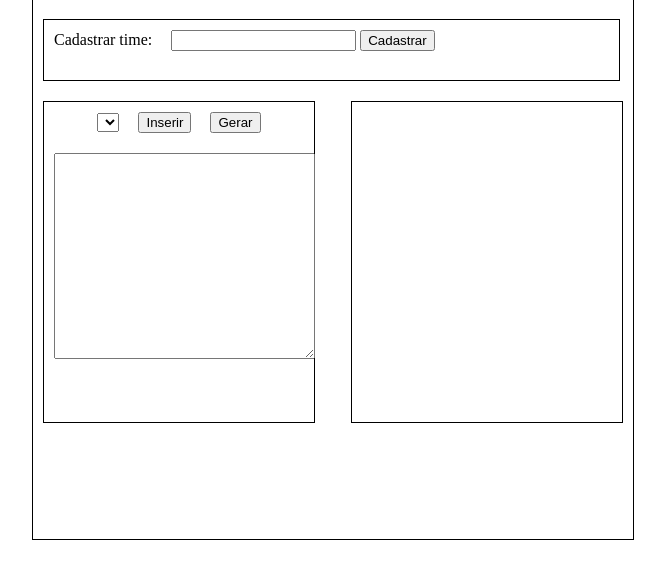
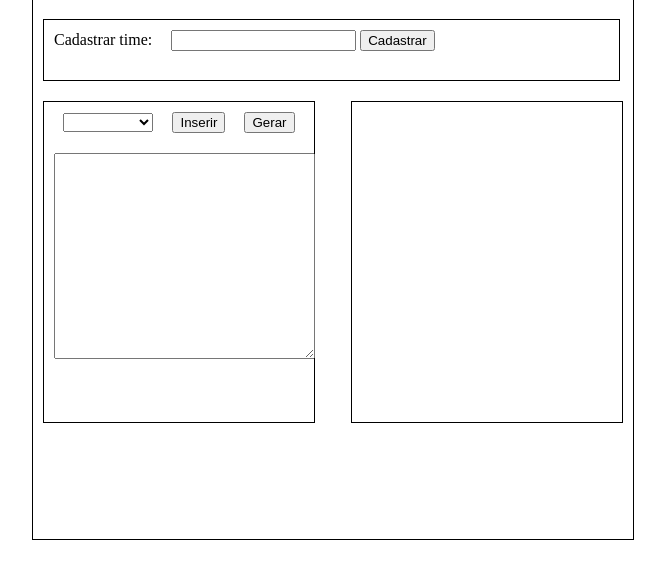
Before and after one commit to JonatasOliveiraBR/campeonato-futebol, a plain HTML site: page index.html in a window 1280 px wide. Shown: the part 62-640 px from the top of the page, without its empty margins (307-972 px from the left). Drawn offline with Linux system fonts and the light colour scheme.

Commit message:
Update style.css

```diff
--- a/style.css
+++ b/style.css
@@ -42,3 +42,7 @@ body{
 input{
     margin-left: 15px;
 }
+
+#times{
+    width: 90px;
+}
```
